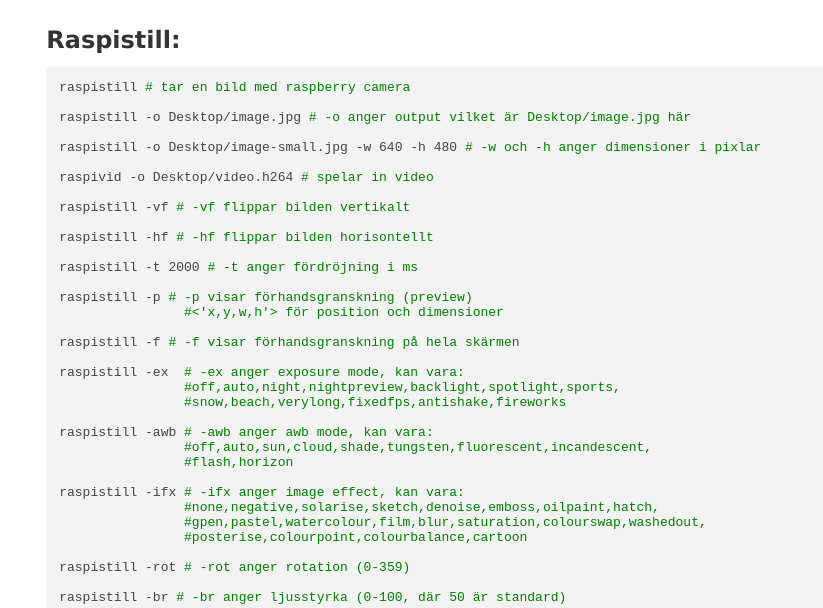
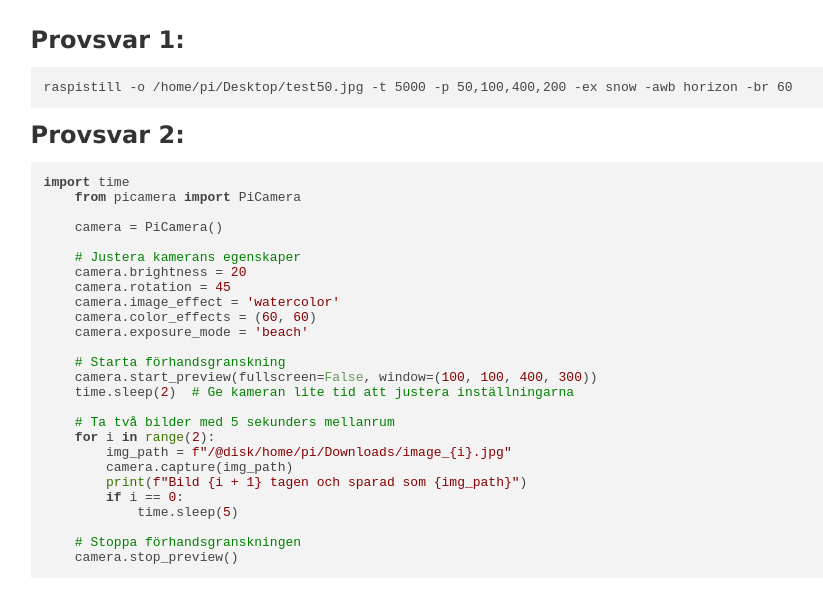
Before and after one commit to Poiku/harisprov, a plain HTML site: page index.html in a window 1280 px wide. Shown: the part 339-947 px from the top of the page, without its empty margins (179-1002 px from the left). Drawn offline with nearby package versions, Linux system fonts and the light colour scheme.

Commit message:
la till provfrågor

```diff
--- a/index.html
+++ b/index.html
@@ -47,6 +47,16 @@
         .code-blocks{
             display: flex;
             justify-content: space-around;
+            flex-direction: column;
+        }
+        .upper-blocks, .lower-blocks{
+            width: 100%;
+            display: flex;
+            justify-content: space-evenly;
+            margin-bottom: 50px;
+        }
+        .upper-blocks{
+            flex-direction: row-reverse;
         }
         .hljs-comment{
             color: green;
@@ -62,12 +72,14 @@
         @media screen and (min-width: 1000px) and (max-width: 1500px) {
             .code-blocks{
             flex-direction: column;
-            flex-flow: column-reverse;
             margin: 10px;
         }
-        .code-blocks > .codeblock:nth-of-type(2){
+        .upper-blocks, .lower-blocks{
+            flex-direction: column-reverse;
+        }
+        /*.code-blocks > .codeblock:nth-of-type(2){
             margin-bottom: 50px;
-        }
+        }*/
         body{
             display: flex;
             flex-direction: column;
@@ -78,12 +90,14 @@
         @media screen and (max-width: 1000px){
             .code-blocks{
             flex-direction: column;
-            flex-flow: column-reverse;
             margin: 10px;
         }
-        .code-blocks > .codeblock:nth-of-type(2){
+        .upper-blocks, .lower-blocks{
+            flex-direction: column-reverse;
+        }
+        /*.code-blocks > .codeblock:nth-of-type(2){
             margin-bottom: 15px;
-        }
+        }*/
     }
     </style>
     <title>Harisprov</title>
@@ -97,6 +111,43 @@
     </div>
     <br>
     <div class="code-blocks">
+        <div class="upper-blocks">
+            <div class="codeblock">
+                <h2>Provsvar 2:</h2>
+                <pre><code class="language-python">import time
+    from picamera import PiCamera
+
+    camera = PiCamera()
+
+    # Justera kamerans egenskaper
+    camera.brightness = 20
+    camera.rotation = 45
+    camera.image_effect = 'watercolor'
+    camera.color_effects = (60, 60)
+    camera.exposure_mode = 'beach'
+
+    # Starta förhandsgranskning
+    camera.start_preview(fullscreen=False, window=(100, 100, 400, 300))
+    time.sleep(2)  # Ge kameran lite tid att justera inställningarna
+
+    # Ta två bilder med 5 sekunders mellanrum
+    for i in range(2):
+        img_path = f"/home/pi/Downloads/image_{i}.jpg"
+        camera.capture(img_path)
+        print(f"Bild {i + 1} tagen och sparad som {img_path}")
+        if i == 0:
+            time.sleep(5)
+
+    # Stoppa förhandsgranskningen
+    camera.stop_preview()</code></pre>
+            </div>
+            <div class="codeblock">
+                <h2>Provsvar 1:</h2>
+                <pre><code class="language-bash">raspistill -o /home/pi/Desktop/test50.jpg -t 5000 -p 50,100,400,200 -ex snow -awb horizon -br 60</code></pre>
+            </div>
+
+        </div>
+        <div class="lower-blocks">
             <div class="codeblock">
                 <h2>Picamera exempel:</h2>
                 <pre><code class="language-python">from picamera import PiCamera
@@ -120,7 +171,7 @@ camera.stop_preview()# avsluta förhandsgranskning</code></pre>
                     <br>
                     <a href="https://projects.raspberrypi.org/en/projects/getting-started-with-picamera/5" target="_blank">Picamera och python</a>
                     <br>
-                <a href="https://projects.raspberrypi.org/en/projects/the-all-seeing-pi/10">Overlays</a>
+                    <a href="https://projects.raspberrypi.org/en/projects/the-all-seeing-pi/10" target="_blank">Overlays</a>
                     <br>
                     <a href="https://projects-static.raspberrypi.org/projects/the-all-seeing-pi/4c33585d6214721fa96728088ffc3d9ca5b73257/en/resources/overlay_functions.py">Ladda ner overlay_functions.py</a>
                     <br>
@@ -164,6 +215,8 @@ raspistill -rot # -rot anger rotation (0-359)
 
     raspistill -br # -br anger ljusstyrka (0-100, där 50 är standard)</code></pre>
             </div>
+
+        </div>
     </div>
 
 </body>
```
Lines whose indentation alone changed are shown as unchanged.
